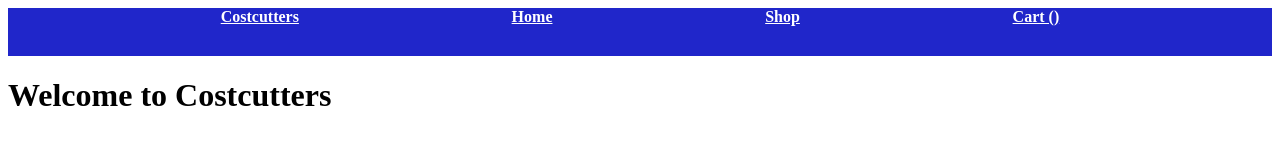
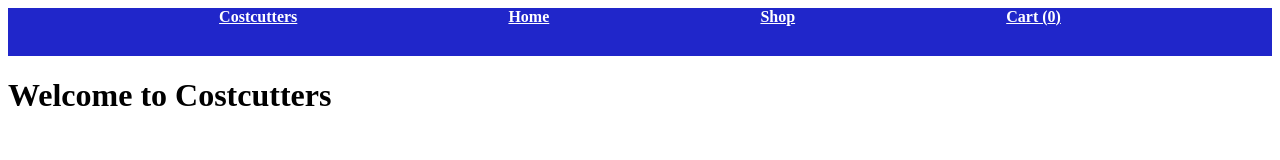
Before and after one commit to BamideleAdewuyi/ShoppingCart, a React (Vite) app: page / in a window 1280 px wide. Shown: the top 160 px of the page. Built offline with nearby package versions, Linux system fonts and the light colour scheme.

Commit message:
AllPages.jsx: Now passes noOfItems state variable as noOfItems prop into NavBar

```diff
--- a/src/components/AllPages/AllPages.jsx
+++ b/src/components/AllPages/AllPages.jsx
@@ -6,7 +6,7 @@
     const [noOfItems, setNoOfItems] = useState(0);
     return (
         <div>
-            <Navbar />
+            <Navbar noOfItems={noOfItems}/>
             <Outlet />
         </div>
     )
```
